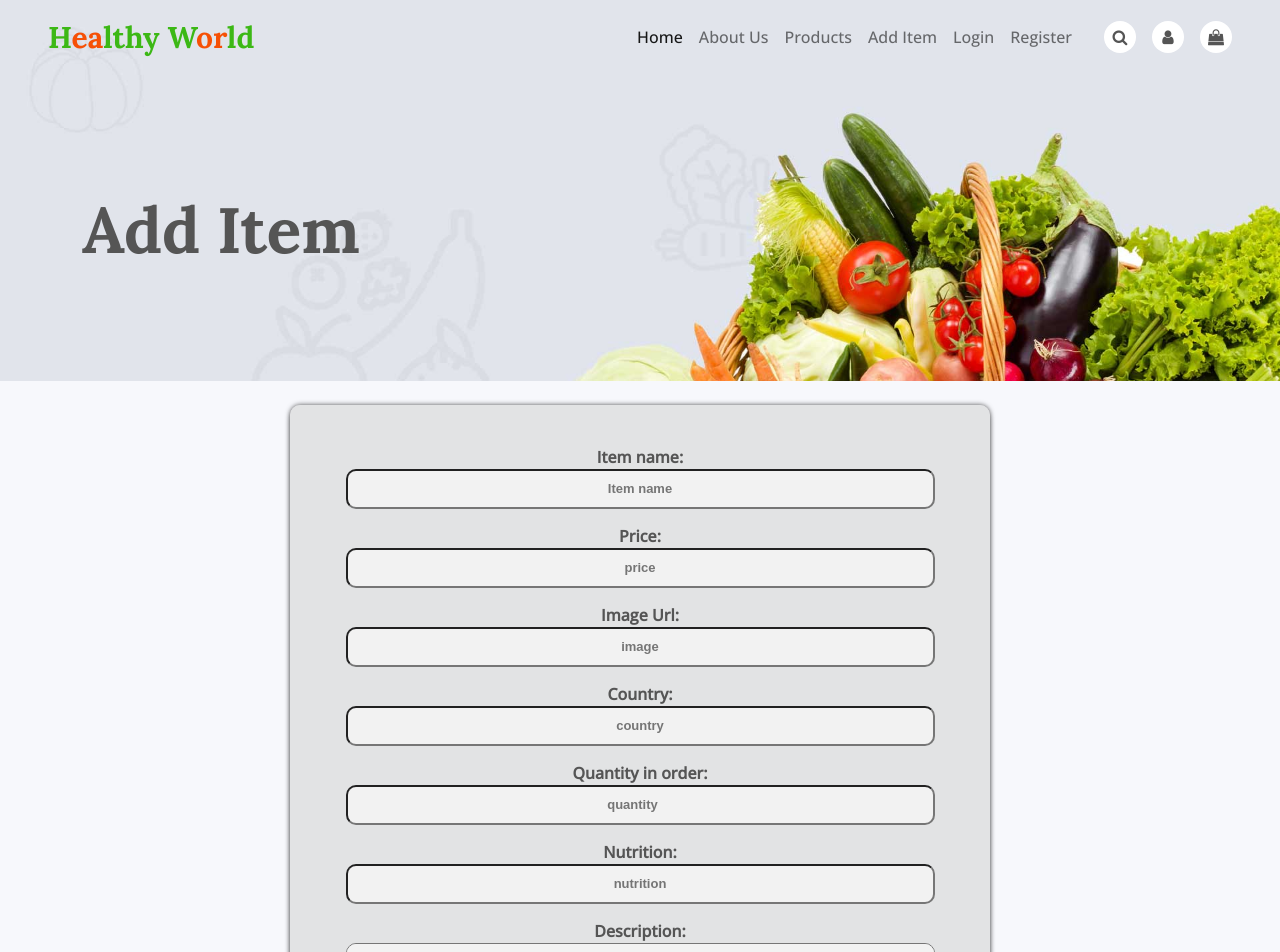
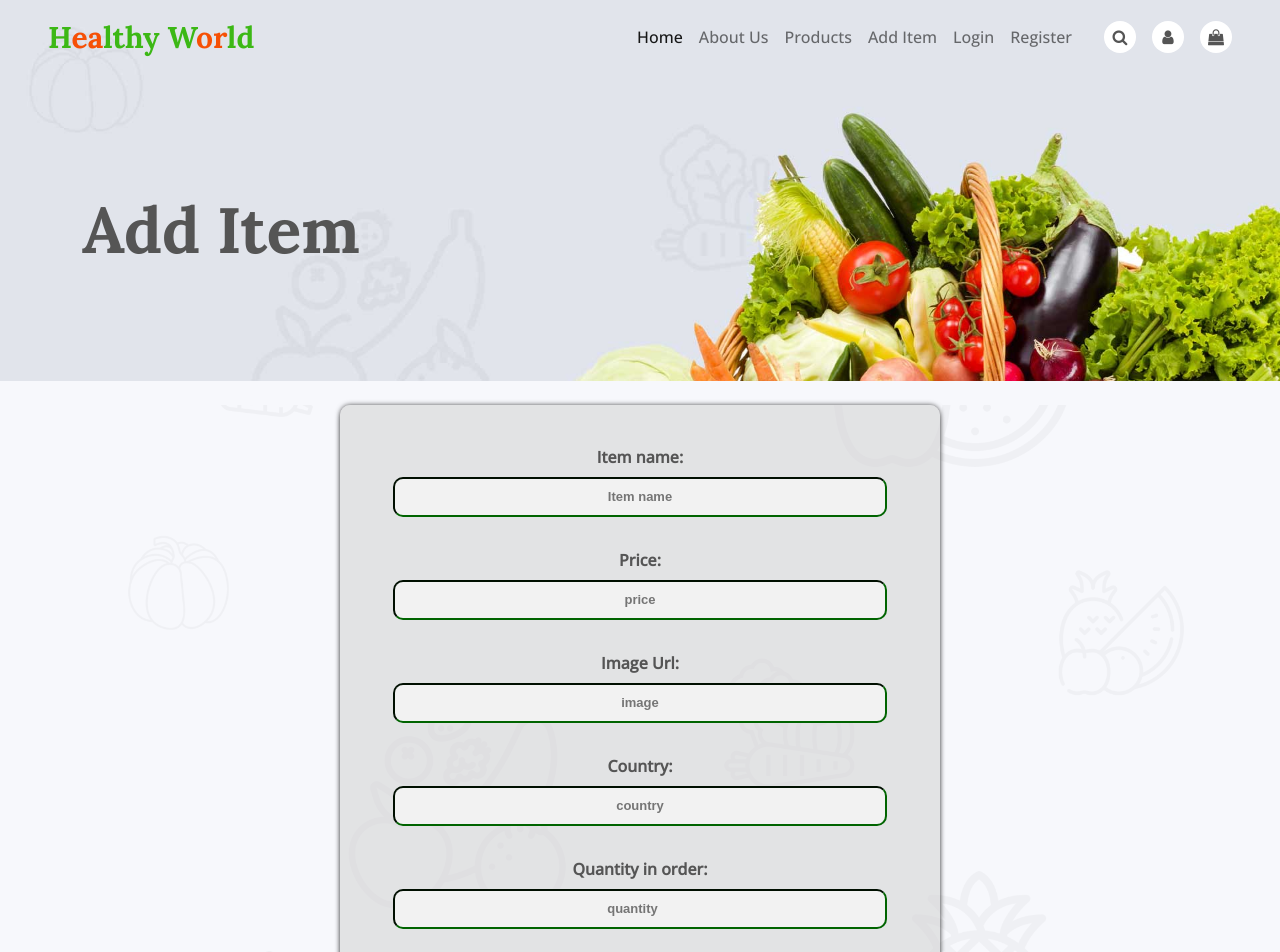
Before and after one commit to vvalev1/Healthy-World, a React (Vite) app in the folder client/: page /create in a window 1280 px wide. Shown: the top 952 px of the page. Built offline with nearby package versions, Linux system fonts and the light colour scheme.

Commit message:
try to style add item form 1

```diff
--- a/client/src/App.jsx
+++ b/client/src/App.jsx
@@ -1,3 +1,4 @@
+// import 'bootstrap/dist/css/bootstrap.min.css';
 import { Routes, Route } from "react-router-dom";
 import HomeComponent from "./components/Home";
 import Footer from "./components/Footer";
@@ -9,6 +10,7 @@ import Register from "./components/user/Register";
 import AddItem from "./components/FruitsAndVegatables/AddItem";
 import Products from "./components/FruitsAndVegatables/Products";
 import Details from "./components/FruitsAndVegatables/Details";
+
 
 
 function App() {
--- a/client/src/components/FruitsAndVegatables/AddItem.jsx
+++ b/client/src/components/FruitsAndVegatables/AddItem.jsx
@@ -7,35 +7,35 @@ export default function AddItem() {
                 pageName="Add Item"
             />
             <div className="container-fluid bg-light py-4">
-                <div className="container">
+                <div className="container bg-icon">
                     <form>
                         <div className="g-5">
-                            <div className="form-group">
-                                <label htmlFor="itemName">Item name:</label>
+                            <div className="mb-3">
+                                <label htmlFor="itemName" className="form-label">Item name:</label>
                                 <input type="text" id="itemName" name="itemName" aria-describedby="emailHelp" placeholder="Item name" autoComplete="true" />
                             </div>
-                            <div className="form-group">
-                                <label htmlFor="price">Price:</label>
+                            <div className="mb-3">
+                                <label htmlFor="price" className="form-label">Price:</label>
                                 <input type="text" id="price" name="price" placeholder="price" autoComplete="true" />
                             </div>
-                            <div className="form-group">
-                                <label htmlFor="image">Image Url:</label>
+                            <div className="mb-3">
+                                <label htmlFor="image" className="form-label">Image Url:</label>
                                 <input type="url" id="image" name="image" placeholder="image" autoComplete="true" />
                             </div>
-                            <div className="form-group">
-                                <label htmlFor="country">Country:</label>
+                            <div className="mb-3">
+                                <label htmlFor="country" className="form-label">Country:</label>
                                 <input type="text" id="country" name="country" placeholder="country" autoComplete="true" />
                             </div>
-                            <div className="form-group">
-                                <label htmlFor="quantity">Quantity in order:</label>
+                            <div className="mb-3">
+                                <label htmlFor="quantity" className="form-label">Quantity in order:</label>
                                 <input type="number" id="quantity" name="quantity" placeholder="quantity" autoComplete="true" />
                             </div>
-                            <div className="form-group">
-                                <label htmlFor="nutrition">Nutrition:</label>
+                            <div className="mb-3">
+                                <label htmlFor="nutrition" className="form-label">Nutrition:</label>
                                 <input type="text" id="nutrition" name="nutrition" placeholder="nutrition" autoComplete="true" />
                             </div>
-                            <div className="form-group">
-                                <label htmlFor="description">Description:</label>
+                            <div className="mb-3">
+                                <label htmlFor="description" className="form-label">Description:</label>
                                 <textarea className="form-group" id="description" name="description"></textarea>
                             </div>
                         </div>
@@ -43,6 +43,7 @@ export default function AddItem() {
                     </form>
                 </div>
             </div>
+
         </>
     );
 }
--- a/client/src/components/FruitsAndVegatables/AddItem.module.css
+++ b/client/src/components/FruitsAndVegatables/AddItem.module.css
@@ -1,9 +1,8 @@
 form {
     background: #d3d2d28f;
-    max-width: 700px;
+    max-width: 600px;
     margin: auto;
     padding: 40px;
-    text-align: center;
     border-radius: 10px;
     box-shadow: 0 0 5px 0 rgba(0, 0, 0, 0.682), 0 5px 5px 0 rgba(0, 0, 0, 0.24);
 }
@@ -25,7 +24,8 @@ form input, textarea {
     font-size: 13px;
     text-align: center;
     font-weight: bold;
-    font-family:Arial, Helvetica, sans-serif
+    font-family:Arial, Helvetica, sans-serif;
+    border-color:darkgreen;
 }
 
 form button {
@@ -36,3 +36,8 @@ form button {
 form label{
     font-weight: bold;
 }
+
+div.mb-3 {
+    display: flex;
+    justify-content: space-evenly;
+}
--- a/client/src/components/Home.jsx
+++ b/client/src/components/Home.jsx
@@ -1,3 +1,6 @@
+import Products from "./FruitsAndVegatables/Products";
+import { Link } from "react-router-dom"
+
 export default function HomeComponent() {
     return(
         <div className="container-fluid p-0 mb-5 wow fadeIn" data-wow-delay="0.1s">
@@ -24,8 +27,7 @@ export default function HomeComponent() {
                                 <div className="row justify-content-start">
                                     <div className="col-lg-7">
                                         <h1 className="display-2 mb-5 animated slideInDown">Natural Food Is Always Healthy</h1>
-                                        <a hfef="" className="btn btn-primary rounded-pill py-sm-3 px-sm-5">Products</a>
-                                        <a hfef="" className="btn btn-secondary rounded-pill py-sm-3 px-sm-5 ms-3">Services</a>
+                                        <Link to="/products" element={<Products/>} className="btn btn-success rounded-pill py-sm-3 px-sm-5">Products</Link>
                                     </div>
                                 </div>
                             </div>
```
